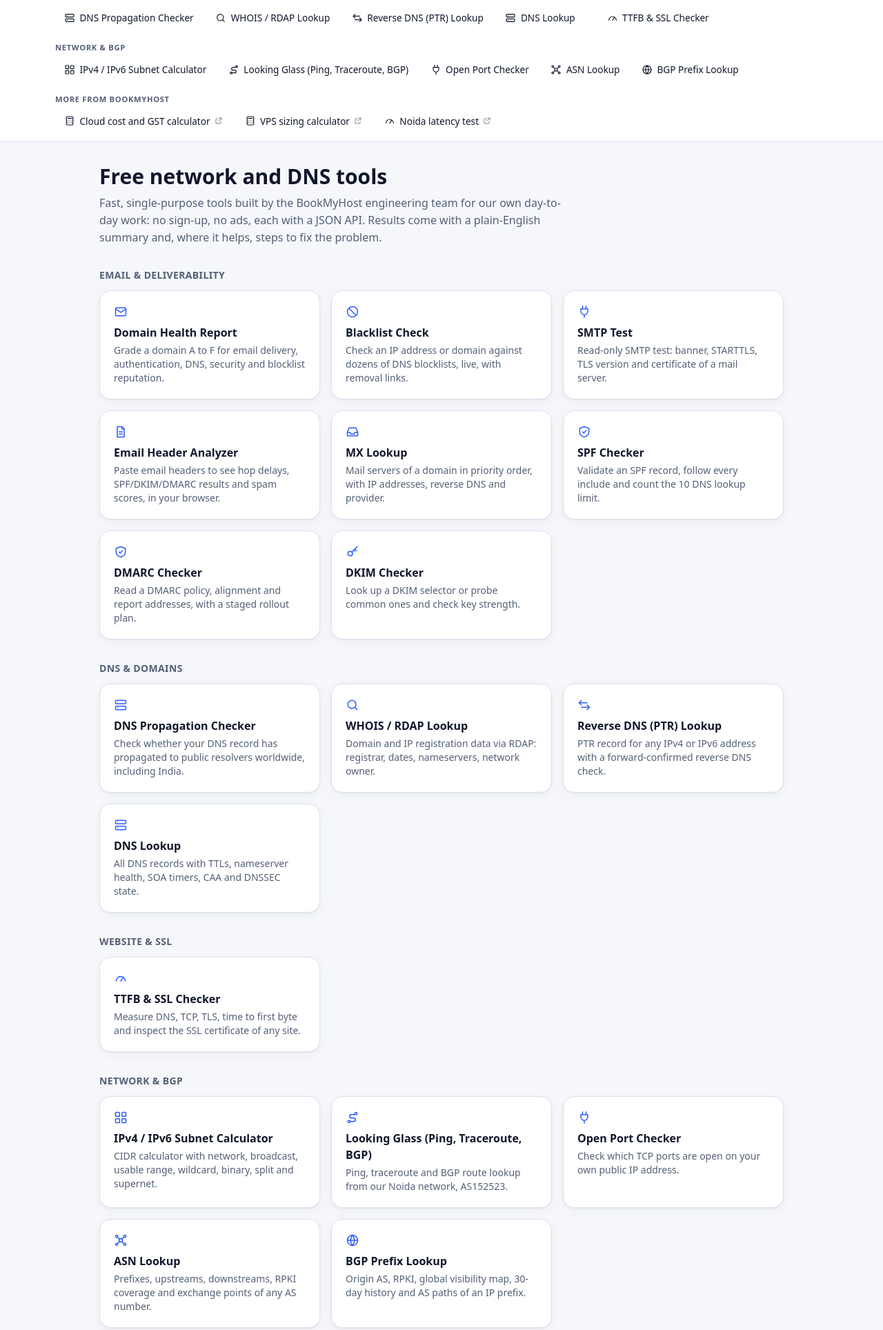
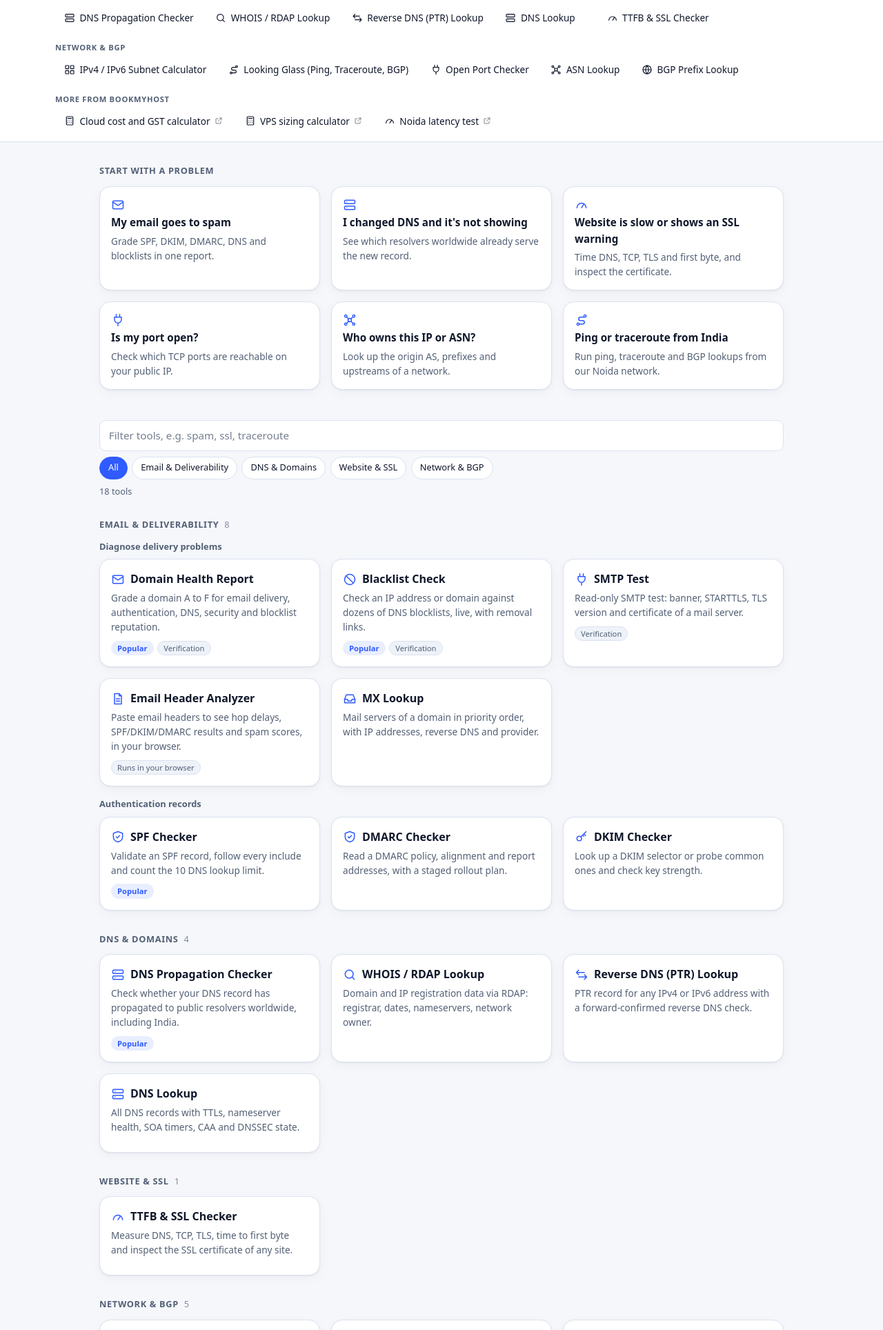
Before and after one commit to geetmangal/bmh-devtools, a FastAPI app: page /tools/ in a window 1280 px wide. Shown: the part 398-2326 px from the top of the page at 69% size. Run offline with FastAPI, Linux system fonts and the light colour scheme; style sheets or scripts are compiled from the project's sources.

Commit message:
toolbox gui-v3 slice B: problem-first hub, filter, recents, single calculator listing
Co-Authored-By: Claude Opus 5.5 <noreply@anthropic.com>

```diff
--- a/app/data/content/hub.json
+++ b/app/data/content/hub.json
@@ -1,11 +1,11 @@
 {
   "title": "Free Developer Tools: Email, DNS, BGP, SSL | BookMyHost",
   "description": "Free online tools from BookMyHost: SPF, DKIM and DMARC checkers, blacklist check, DNS lookup, looking glass, WHOIS, ASN and BGP lookup, subnet calculator, SSL.",
-  "og_line": "18 free tools for email, DNS, network and web checks",
-  "answer": "The BookMyHost Toolbox is a set of 18 free tools for checking email authentication, DNS, IP networks and websites. Every tool needs no sign-up, runs a live check and explains the result in plain language, and most have a JSON API. BookMyHost provides cloud servers and VPS in India.",
+  "og_line": "Free tools for email, DNS, network and web checks",
+  "answer": "The BookMyHost Toolbox is a set of free tools for checking email authentication, DNS, IP networks and websites. Every tool needs no sign-up, runs a live check and explains the result in plain language, and most have a JSON API. BookMyHost provides cloud servers and VPS in India.",
   "sections": [
     {"h": "What is in the Toolbox", "p": [
-      "The tools are grouped by the problem they solve. The Email group answers 'why does my mail go to spam or bounce': the domain health report grades everything at once, and the MX lookup, SPF checker, DKIM checker, DMARC checker, blacklist check, SMTP test and email header analyzer each look at one part. The DNS group covers the DNS lookup, the DNS propagation checker, WHOIS and RDAP lookup and the reverse DNS (PTR) lookup. The Network and BGP group has the looking glass for ping, traceroute and BGP lookups, the ASN lookup, the BGP prefix lookup, the subnet calculator and the open port checker. The Web and SSL group has the TTFB and SSL certificate checker.",
+      "The tools are grouped by the problem they solve. Email & Deliverability answers 'why does my mail go to spam or bounce': the domain health report grades everything at once, and the MX lookup, SPF checker, DKIM checker, DMARC checker, blacklist check, SMTP test and email header analyzer each look at one part. DNS & Domains covers the DNS lookup, the DNS propagation checker, WHOIS and RDAP lookup and the reverse DNS (PTR) lookup. Network & BGP has the looking glass for ping, traceroute and BGP lookups, the ASN lookup, the BGP prefix lookup, the subnet calculator and the open port checker. Website & SSL has the TTFB and SSL certificate checker. A short More from BookMyHost section links to our cost, sizing and latency calculators.",
       "Each result is written for people who have to fix something. A check says what was found, what it means, how to fix it and, where it helps, gives a DNS record you can copy. A Beginner and Expert switch at the top shows more or less technical detail."
     ]},
     {"h": "Which tool should I start with", "p": [
--- /dev/null
+++ b/app/static/js/hub.js
@@ -0,0 +1,74 @@
+/* Hub page: filter tools by text + category chip (AND), fill "Recently used". Text is set via textContent only. */
+import { getRecent } from './ui/recent.js';
+
+const cfg = (() => { try { return JSON.parse(document.getElementById('toolbox-config').textContent); } catch { return { prefix: '/tools', tools: [] }; } })();
+const $ = (s, r = document) => r.querySelector(s);
+const $$ = (s, r = document) => [...r.querySelectorAll(s)];
+
+const input = $('#hub-filter');
+const chips = $$('.chip-cat');
+const cards = $$('.tool-card[data-search]');
+const count = $('#hub-count');
+const empty = $('#hub-empty');
+let cat = 'all';
+
+function apply() {
+  const q = (input ? input.value : '').trim().toLowerCase();
+  const words = q.split(/\s+/).filter(Boolean);
+  let n = 0;
+  for (const c of cards) {
+    const ok = (cat === 'all' || c.dataset.cat === cat) && words.every((w) => c.dataset.search.includes(w));
+    c.hidden = !ok;
+    if (ok) n++;
+  }
+  for (const sub of $$('[data-sub]')) sub.hidden = !$$('.tool-card', sub).some((c) => !c.hidden);
+  for (const sec of $$('.hub-sec')) {
+    const vis = $$('.tool-card', sec).filter((c) => !c.hidden).length;
+    sec.hidden = vis === 0;
+    const sc = $('[data-sec-count]', sec);
+    if (sc) sc.textContent = String(vis);
+  }
+  if (count) count.textContent = `${n} ${n === 1 ? 'tool' : 'tools'}`;
+  if (empty) empty.hidden = n !== 0;
+}
+
+if (input) input.addEventListener('input', apply);
+for (const b of chips) {
+  b.addEventListener('click', () => {
+    cat = b.dataset.chip;
+    for (const o of chips) o.setAttribute('aria-pressed', o === b ? 'true' : 'false');
+    apply();
+  });
+}
+
+const omniLink = $('#hub-empty-omni');
+if (omniLink) {
+  omniLink.addEventListener('click', (e) => {
+    e.preventDefault();
+    const o = $('#omnibox') || $('[data-omnibox]') || $('input[type="search"]:not(#hub-filter)');
+    if (o) o.focus();
+  });
+}
+
+(function recents() {
+  const box = $('#hub-recent');
+  const list = $('#hub-recent-list');
+  if (!box || !list) return;
+  let slugs = [];
+  try { slugs = getRecent() || []; } catch { slugs = []; }
+  const byslug = new Map((cfg.tools || []).map((t) => [t.slug, t]));
+  let shown = 0;
+  for (const s of slugs) {
+    const t = byslug.get(s);
+    if (!t || shown >= 4) continue;
+    const a = document.createElement('a');
+    a.className = 'chip-link';
+    a.href = `${cfg.prefix}/${t.slug}`;
+    a.textContent = t.name;
+    list.appendChild(a);
+    shown++;
+  }
+  if (shown) box.hidden = false;
+})();
+
+apply();
--- /dev/null
+++ b/app/static/js/ui/recent.js
@@ -0,0 +1,17 @@
+/* Recently used tools (localStorage "bmh-recent"), newest first, max 6. */
+const KEY = 'bmh-recent';
+const MAX = 6;
+
+export function getRecent() {
+  try {
+    const v = JSON.parse(localStorage.getItem(KEY) || '[]');
+    return Array.isArray(v) ? v.filter((s) => typeof s === 'string').slice(0, MAX) : [];
+  } catch { return []; }
+}
+
+export function pushRecent(slug) {
+  try {
+    const next = [slug, ...getRecent().filter((s) => s !== slug)].slice(0, MAX);
+    localStorage.setItem(KEY, JSON.stringify(next));
+  } catch { /* storage unavailable */ }
+}
--- a/app/templates/index.html
+++ b/app/templates/index.html
@@ -1,30 +1,77 @@
 {% extends "shell.html" %}
 {% from "_icons.html" import icon %}
-{% block intro %}
-<h1 class="text-3xl font-bold mb-2">Free network and DNS tools</h1>
-<p class="text-mute max-w-2xl mb-8">Fast, single-purpose tools built by the BookMyHost engineering team for our own day-to-day work: no sign-up, no ads, each with a JSON API. Results come with a plain-English summary and, where it helps, steps to fix the problem.</p>
+{% set by_slug = {} %}
+{% for t in tools %}{% set _ = by_slug.update({t.slug: t}) %}{% endfor %}
+{% macro card(it, g, by_slug) -%}
+{% set t = by_slug[it.slug] -%}
+<a href="{{ it.href }}" class="card tool-card" data-cat="{{ g.key }}" data-search="{{ ([it.name, t.short, (t.keywords or [])|join(' '), g.label]|join(' '))|lower }}">
+  <span class="tool-card-head"><span class="tool-card-icon">{{ icon(it.icon, "w-5 h-5") }}</span><span class="tool-card-name">{{ it.name }}</span></span>
+  <span class="tool-card-short">{{ t.short }}</span>
+  <span class="tool-card-pills">
+    {%- if t.badge == "popular" %}<span class="pill-pop">Popular</span>{% endif -%}
+    {%- if t.badge == "new" %}<span class="pill-new">New</span>{% endif -%}
+    {%- if t.client_only %}<span class="pill-meta">Runs in your browser</span>{% endif -%}
+    {%- if t.heavy %}<span class="pill-meta">Verification</span>{% endif -%}
+  </span>
+</a>
+{%- endmacro %}
+{% block hero %}
+<h1 class="text-3xl font-bold mb-2">Free email, DNS and network tools</h1>
+<p class="text-mute max-w-2xl mb-4">Fast, single-purpose tools built by the BookMyHost engineering team for our own day-to-day work: no sign-up, no ads, each with a JSON API. Results come with a plain-English summary and, where it helps, steps to fix the problem.</p>
 {% endblock %}
 {% block content %}
-{% for g in tool_groups %}
-<section class="mb-8" id="cat-{{ g.key }}">
-  <h2 class="text-sm font-bold uppercase tracking-wide text-mute mb-3">{{ g.label }}</h2>
-  <div class="grid gap-4 sm:grid-cols-2 lg:grid-cols-3">
-  {% for it in g["items"] %}
-    {% if it.external %}
-    <a href="{{ it.href }}" rel="noopener" class="card p-5 block no-underline hover:no-underline hover:border-accent">
-      <div class="flex items-center gap-2 text-accent mb-2">{{ icon(it.icon, "w-5 h-5") }}</div>
-      <h3 class="text-base font-semibold text-ink mb-1">{{ it.name }}</h3>
-      <p class="text-sm text-mute">{% for c in calculators if c.name == it.name %}{{ c.short }}{% endfor %}</p>
+<section class="mb-8" aria-labelledby="qs-h">
+  <h2 id="qs-h" class="hub-h2">Start with a problem</h2>
+  <div class="qs-grid">
+  {% for q in quick_starts %}{% set t = by_slug[q.slug] %}
+    <a href="{{ prefix }}/{{ q.slug }}" class="card qs-card">
+      <span class="qs-icon">{{ icon(t.icon, "w-5 h-5") }}</span>
+      <span class="qs-label">{{ q.label }}</span>
+      <span class="qs-hint">{{ q.hint }}</span>
     </a>
-    {% else %}
-    <a href="{{ it.href }}" class="card p-5 block no-underline hover:no-underline hover:border-accent">
-      <div class="flex items-center gap-2 text-accent mb-2">{{ icon(it.icon, "w-5 h-5") }}</div>
-      <h3 class="text-base font-semibold text-ink mb-1">{{ it.name }}</h3>
-      <p class="text-sm text-mute">{% for t in tools if t.slug == it.slug %}{{ t.short }}{% endfor %}</p>
-    </a>
-    {% endif %}
   {% endfor %}
   </div>
+</section>
+<section id="hub-recent" class="mb-6" aria-label="Recently used" hidden>
+  <h2 class="hub-h2">Recently used</h2>
+  <div id="hub-recent-list" class="flex flex-wrap gap-2"></div>
+</section>
+<div class="hub-filter" id="hub-filterbar">
+  <input id="hub-filter" type="search" class="hub-filter-input" aria-label="Filter tools" placeholder="Filter tools, e.g. spam, ssl, traceroute" autocomplete="off">
+  <div class="hub-chips" role="group" aria-label="Filter by category">
+    <button type="button" class="chip-cat" data-chip="all" aria-pressed="true">All</button>
+    {% for g in tool_groups if g.key != "calc" %}<button type="button" class="chip-cat" data-chip="{{ g.key }}" aria-pressed="false">{{ g.label }}</button>{% endfor %}
+  </div>
+  <p id="hub-count" class="hub-count" aria-live="polite">{{ tools|length }} tools</p>
+</div>
+<p id="hub-empty" class="card p-5 text-sm text-mute mb-8" hidden>No tool matches that filter. Clear it, or <a href="#" id="hub-empty-omni">use the omnibox</a> to paste a domain, IP or ASN.</p>
+{% for g in tool_groups if g.key != "calc" %}
+<section class="mb-8 hub-sec" id="cat-{{ g.key }}" data-sec="{{ g.key }}">
+  <h2 class="hub-h2">{{ g.label }} <span class="hub-sec-count" data-sec-count>{{ g.count }}</span></h2>
+  {% if g.subgroups %}
+    {% for sg in g.subgroups if sg.tools %}
+    <div class="hub-sub" data-sub>
+      <h3 class="hub-h3">{{ sg.label }}</h3>
+      <div class="tool-grid">{% for it in sg.tools %}{{ card(it, g, by_slug) }}{% endfor %}</div>
+    </div>
+    {% endfor %}
+  {% else %}
+    <div class="tool-grid">{% for it in g["items"] %}{{ card(it, g, by_slug) }}{% endfor %}</div>
+  {% endif %}
+</section>
+{% endfor %}
+{% for g in tool_groups if g.key == "calc" %}
+<section class="mb-8" id="cat-calc">
+  <h2 class="hub-h2">More from BookMyHost</h2>
+  <div class="tool-grid">
+  {% for it in g["items"] %}{% for c in calculators if c.name == it.name %}
+    <a href="{{ it.href|replace("://www.", "://") }}" rel="noopener" class="card tool-card">
+      <span class="tool-card-head"><span class="tool-card-icon">{{ icon(it.icon, "w-5 h-5") }}</span><span class="tool-card-name">{{ it.name }}</span>{{ icon("external", "w-3 h-3 opacity-60") }}</span>
+      <span class="tool-card-short">{{ c.short }}</span>
+    </a>
+  {% endfor %}{% endfor %}
+  </div>
+  <p class="text-sm text-mute mt-3"><a href="https://bookmyhost.com/free-tools" class="font-semibold">All free tools</a> on bookmyhost.com, plus the India cloud uptime and latency report.</p>
 </section>
 {% endfor %}
 <section class="mt-10 card p-5 text-sm text-mute">
@@ -32,14 +79,7 @@
   <p>Every tool is also an endpoint under <code class="mono">{{ api }}/</code> with OpenAPI docs at <a href="{{ api }}/docs">{{ api }}/docs</a>. Limit: {{ rate_per_min }} requests per minute per IP.</p>
   <pre class="snippet mono mt-3">curl -s -X POST {{ base_url }}{{ api }}/subnet/calc -H 'Content-Type: application/json' -d '{"cidr":"10.0.0.0/22"}'</pre>
 </section>
-<section class="mt-8 card p-5">
-  <h2 class="text-lg font-bold mb-1 text-ink">More free tools for India</h2>
-  <p class="text-sm text-mute mb-4">Cost, sizing and latency calculators for Indian cloud servers, on bookmyhost.com.</p>
-  <ul class="grid gap-3 sm:grid-cols-2 text-sm">
-    <li><a href="https://bookmyhost.com/free-tools/cloud-cost-gst-calculator" class="font-semibold">Cloud cost and GST calculator</a><br><span class="text-mute">Monthly cost of a server with 18% GST and the TDS and wallet maths.</span></li>
-    <li><a href="https://bookmyhost.com/free-tools/vps-sizing-calculator" class="font-semibold">VPS sizing calculator</a><br><span class="text-mute">vCPU, RAM and disk for your workload, with a plan to match.</span></li>
-    <li><a href="https://bookmyhost.com/free-tools/noida-latency-test" class="font-semibold">Noida latency test</a><br><span class="text-mute">Measure round-trip time from your browser to our Noida data centre.</span></li>
-    <li><a href="https://bookmyhost.com/free-tools" class="font-semibold">All free tools</a><br><span class="text-mute">The full hub, plus the India cloud uptime and latency report.</span></li>
-  </ul>
-</section>
 {% endblock %}
+{% block scripts %}
+<script type="module" src="{{ static_url('js/hub.js') }}" nonce="{{ csp_nonce }}"></script>
+{% endblock %}
--- /dev/null
+++ b/assets/hub.css
@@ -0,0 +1,32 @@
+/* Hub page components (slice B). Imported from tools.css. */
+.hub-h2 { font-size: .8rem; font-weight: 700; text-transform: uppercase; letter-spacing: .05em; color: var(--mute); margin-bottom: .75rem; }
+.hub-h3 { font-size: .8rem; font-weight: 600; color: var(--mute); margin: .25rem 0 .5rem; }
+.hub-sub { margin-bottom: 1rem; }
+.hub-sec-count { font-weight: 500; opacity: .7; margin-left: .25rem; }
+.qs-grid, .tool-grid { display: grid; gap: .75rem; grid-template-columns: repeat(2, minmax(0, 1fr)); }
+@media (min-width: 1024px) { .qs-grid, .tool-grid { grid-template-columns: repeat(3, minmax(0, 1fr)); gap: 1rem; } }
+@media (max-width: 479px) { .tool-grid { grid-template-columns: minmax(0, 1fr); } }
+.qs-card, .tool-card { display: flex; flex-direction: column; gap: .25rem; padding: 1rem; text-decoration: none; color: var(--ink); }
+.qs-card:hover, .tool-card:hover { text-decoration: none; border-color: var(--accent); }
+.qs-card:focus-visible, .tool-card:focus-visible { outline: 2px solid var(--accent); outline-offset: 2px; }
+.qs-icon, .tool-card-icon { color: var(--accent); display: inline-flex; }
+.qs-label { font-weight: 600; font-size: .95rem; }
+.qs-hint, .tool-card-short { font-size: .85rem; color: var(--mute); }
+.tool-card-head { display: flex; align-items: center; gap: .5rem; }
+.tool-card-name { font-weight: 600; font-size: 1rem; }
+.tool-card-pills { display: flex; flex-wrap: wrap; gap: .35rem; margin-top: .35rem; }
+.pill-new, .pill-pop, .pill-meta { font-size: .7rem; line-height: 1; padding: .25rem .5rem; border-radius: 999px; border: 1px solid var(--line); }
+.pill-new { background: var(--ok-bg); color: var(--ok); border-color: transparent; font-weight: 600; }
+.pill-pop { background: var(--accent-soft); color: var(--accent); border-color: transparent; font-weight: 600; }
+.pill-meta { background: var(--surface2); color: var(--mute); }
+.hub-filter { background: var(--bg); padding: .75rem 0; margin-bottom: 1rem; display: flex; flex-direction: column; gap: .5rem; z-index: 10; }
+@media (min-width: 1024px) { .hub-filter { position: sticky; top: 0; } }
+.hub-filter-input { width: 100%; padding: .6rem .8rem; border: 1px solid var(--line); border-radius: .6rem; background: var(--surface); color: var(--ink); }
+.hub-filter-input:focus-visible { outline: 2px solid var(--accent); outline-offset: 1px; }
+.hub-chips { display: flex; flex-wrap: wrap; gap: .4rem; }
+.chip-cat, .chip-link { font-size: .8rem; padding: .35rem .75rem; border-radius: 999px; border: 1px solid var(--line); background: var(--surface); color: var(--ink); cursor: pointer; text-decoration: none; }
+.chip-cat:hover, .chip-link:hover { border-color: var(--accent); text-decoration: none; }
+.chip-cat[aria-pressed="true"] { background: var(--accent); color: var(--accent-ink); border-color: var(--accent); }
+.chip-cat:focus-visible, .chip-link:focus-visible { outline: 2px solid var(--accent); outline-offset: 2px; }
+.hub-count { font-size: .8rem; color: var(--mute); }
+.hub-sec[hidden], .hub-sub[hidden], .tool-card[hidden], #hub-empty[hidden], #hub-recent[hidden] { display: none; }
--- a/assets/tools.css
+++ b/assets/tools.css
@@ -1,3 +1,4 @@
+@import "./hub.css";
 /* Source for app/static/css/tools.css (built at image build time by the Tailwind standalone CLI, minified).
    Theming: CSS variables. Light is the default; dark follows prefers-color-scheme unless the visitor chose a
    theme (html[data-theme]). Brand accent is --accent so embeds can override it (?accent=#hex). */
```
Also changed, not shown: tests/test_hub_v3.py (added, +59 -0 lines), app/static/og/index.png.
